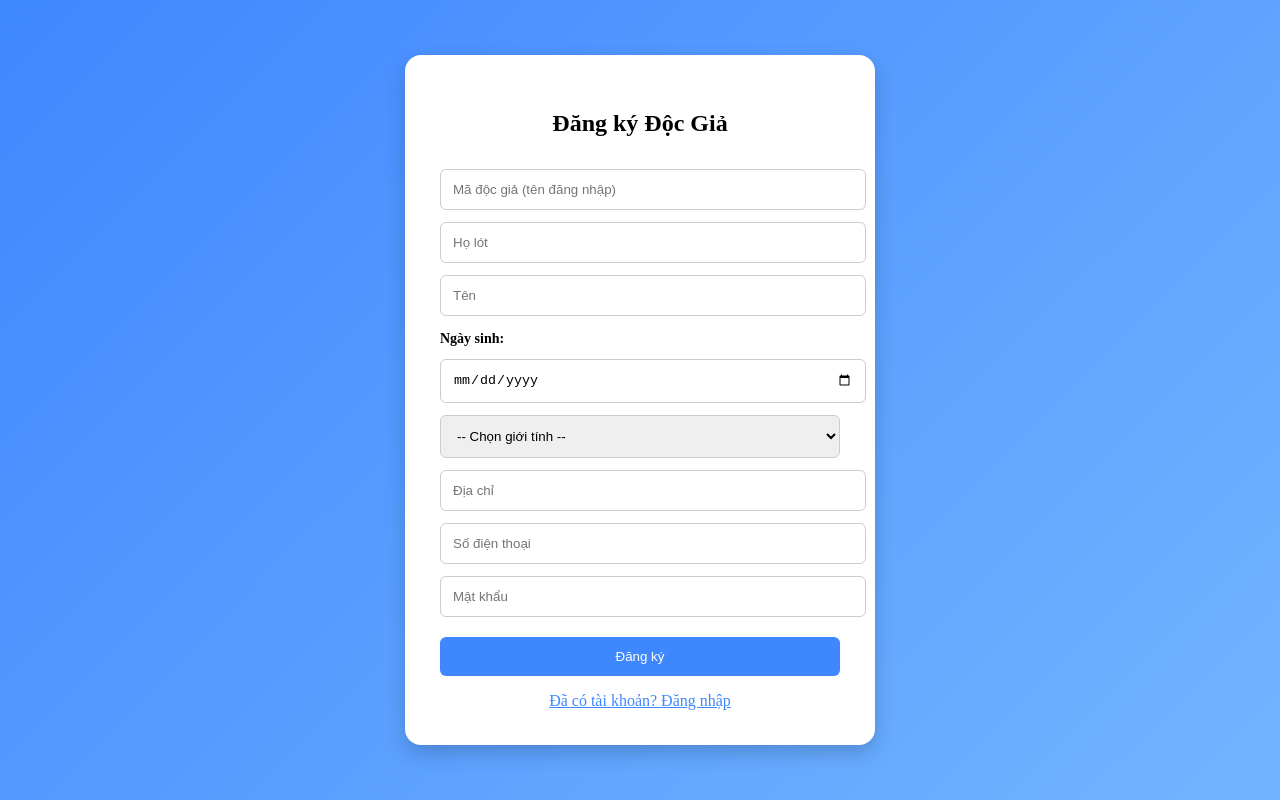
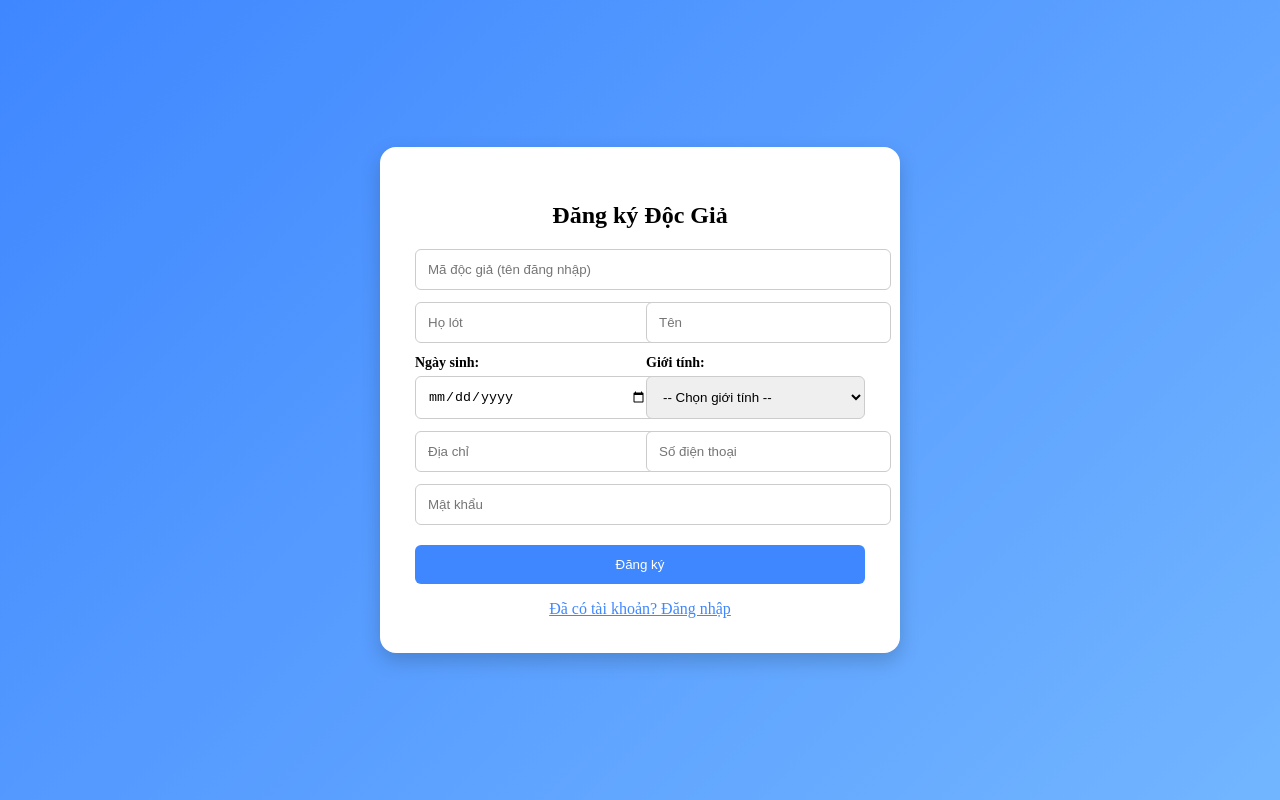
Before and after one commit to hoanle123564/quan_ly_thu_vien_fe, a Vue app: page /user/register in a window 1280 px wide. Built offline with nearby package versions, Linux system fonts and the light colour scheme.

Commit message:
tao trang dang nhap, dang ky cho doc gia

```diff
--- a/src/views/User/LoginUser.vue
+++ b/src/views/User/LoginUser.vue
@@ -1,7 +1,7 @@
 <template>
   <div class="auth-container">
     <div class="auth-box">
-      <h2>Đăng nhập User</h2>
+      <h2>Đăng nhập Độc giả</h2>
 
       <input v-model="username" placeholder="Tên đăng nhập" />
       <input v-model="password" type="password" placeholder="Mật khẩu" />
--- a/src/views/User/RegisterUser.vue
+++ b/src/views/User/RegisterUser.vue
@@ -3,24 +3,56 @@
     <div class="auth-box">
       <h2>Đăng ký Độc Giả</h2>
 
+      <!-- Row: Mã độc giả -->
+      <div class="row">
+        <div class="col">
           <input v-model="madocgia" placeholder="Mã độc giả (tên đăng nhập)" />
+        </div>
+      </div>
 
+      <!-- Row: Họ lót - Tên -->
+      <div class="row">
+        <div class="col">
           <input v-model="holot" placeholder="Họ lót" />
+        </div>
+        <div class="col">
           <input v-model="ten" placeholder="Tên" />
+        </div>
+      </div>
 
+      <!-- Row: Ngày sinh - Giới tính -->
+      <div class="row">
+        <div class="col">
           <label class="label">Ngày sinh:</label>
           <input v-model="birth" type="date" />
-
+        </div>
+        <div class="col">
+          <label class="label">Giới tính:</label>
           <select v-model="gender">
             <option disabled value="">-- Chọn giới tính --</option>
             <option value="Nam">Nam</option>
             <option value="Nữ">Nữ</option>
           </select>
+        </div>
+      </div>
 
+      <!-- Row: Địa chỉ - Số điện thoại -->
+      <div class="row">
+        <div class="col">
           <input v-model="address" placeholder="Địa chỉ" />
+        </div>
+        <div class="col">
           <input v-model="phone" placeholder="Số điện thoại" />
+        </div>
+      </div>
 
-      <input v-model="password" type="password" placeholder="Mật khẩu" />
+      <!-- Mật khẩu full width -->
+      <input
+        v-model="password"
+        type="password"
+        placeholder="Mật khẩu"
+        class="full"
+      />
 
       <button @click="register">Đăng ký</button>
 
@@ -79,8 +111,6 @@ export default {
 .auth-container {
   height: 100vh;
   width: 100vw;
-  margin: 0;
-  padding: 0;
   display: flex;
   justify-content: center;
   align-items: center;
@@ -88,31 +118,45 @@ export default {
 }
 
 .auth-box {
-  width: 400px;
+  width: 520px; /* tăng để không bị tràn */
+  max-width: 95%; /* an toàn với màn nhỏ */
   background: white;
-  padding: 35px;
+  padding: 30px 35px;
   border-radius: 16px;
   box-shadow: 0 8px 20px rgba(0, 0, 0, 0.18);
-  text-align: center;
   animation: fadeIn 0.4s ease;
+}
+
+.row {
+  display: flex;
+  justify-content: space-between;
+  gap: 10px; /* thu nhỏ để không tràn */
+  margin-top: 12px;
+}
+
+.col {
+  flex: 1;
 }
 
 input,
 select {
   width: 100%;
   padding: 12px;
-  margin-top: 12px;
   border-radius: 6px;
   border: 1px solid #ccc;
 }
 
 .label {
-  text-align: left;
-  width: 100%;
-  display: block;
-  margin-top: 15px;
+  margin-bottom: 5px;
   font-weight: bold;
   font-size: 14px;
+  text-align: left;
+  display: block;
+}
+
+.full {
+  width: 100%;
+  margin-top: 12px;
 }
 
 button {
@@ -122,8 +166,8 @@ button {
   background: #3f87ff;
   color: white;
   border-radius: 6px;
+  border: none;
   cursor: pointer;
-  border: none;
 }
 
 button:hover {
@@ -140,4 +184,53 @@ button:hover {
   margin-top: 12px;
   color: #3f87ff;
 }
+
+.row {
+  display: flex;
+  gap: 12px;
+  margin-top: 12px;
+}
+
+.col {
+  flex: 1;
+}
+
+.full {
+  width: 100%;
+  margin-top: 12px;
+}
+
+input,
+select {
+  width: 100%;
+  padding: 12px;
+  border-radius: 6px;
+  border: 1px solid #ccc;
+}
+
+.label {
+  display: block;
+  margin-bottom: 5px;
+  font-weight: bold;
+  font-size: 14px;
+}
+
+/* Container giữ nguyên */
+.auth-container {
+  height: 100vh;
+  width: 100vw;
+  display: flex;
+  justify-content: center;
+  align-items: center;
+  background: linear-gradient(135deg, #3f87ff, #72b5ff);
+}
+
+.auth-box {
+  width: 450px;
+  background: white;
+  padding: 35px;
+  border-radius: 16px;
+  box-shadow: 0 8px 20px rgba(0, 0, 0, 0.18);
+  text-align: center;
+}
 </style>
```
Lines whose indentation alone changed are shown as unchanged.
